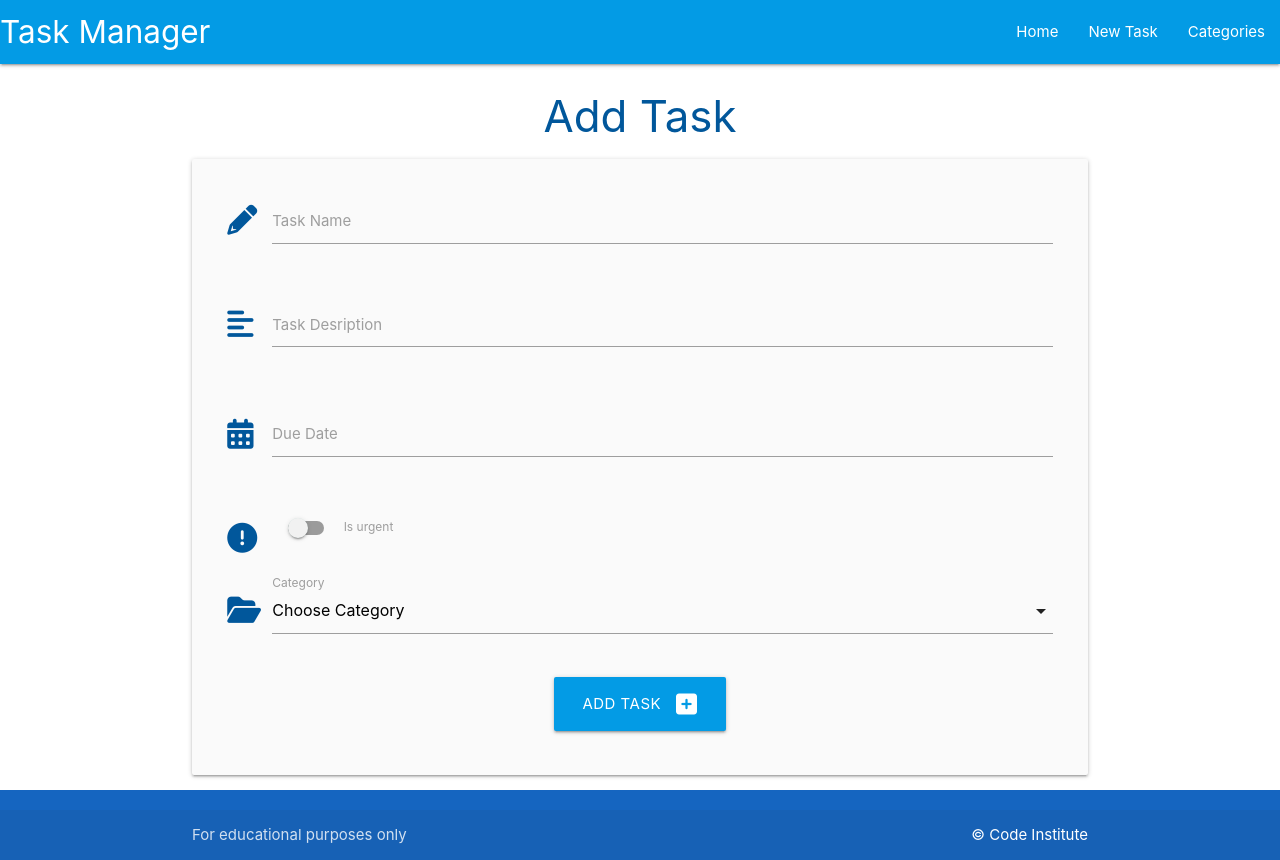
After one commit to Amzzy78/flask-sqlalchemy-task-manager, a Flask app: page /add_task in a window 1280 px wide. The commit adds this page. Run offline with Flask 2, Linux system fonts and the light colour scheme; data that the repository does not hold is empty; some libraries are stand-ins or nearby versions.

Commit message:
Add js initialization

```diff
--- a/taskmanager/routes.py
+++ b/taskmanager/routes.py
@@ -32,3 +32,28 @@ def edit_category(category_id):
         db.session.commit()
         return redirect(url_for("categories"))
     return render_template("edit_category.html", category=category)
+
+
+@app.route("/delete_category/<int:category_id>")
+def delete_category(category_id):
+    category = Category.query.get_or_404(category_id)
+    db.session.delete(category)
+    db.session.commit()
+    return redirect(url_for("categories"))
+
+
+@app.route("/add_task", methods=["GET", "POST"])
+def add_task():
+    categories = list(Category.query.order_by(Category.category_name).all())
+    if request.method == "POST":
+        task = Task(
+            task_name= request.form.get("task_name"),
+            task_description=request.form.get("task_description"),
+            is_urgent=bool(True if request.form.get("is_urgent") else False),
+            due_date=request.form.get("due_date"),
+            category_id=request.form.get("category_id")
+        )
+        db.session.add(task)
+        db.session.commit()
+        return redirect(url_for("home"))
+    return render_template("add_task.html", categories=categories)
--- a/taskmanager/static/js/script.js
+++ b/taskmanager/static/js/script.js
@@ -2,4 +2,16 @@ document.addEventListener("DOMContentLoaded", function () {
     // sidenav initialization
     let sidenav = document.querySelectorAll(".sidenav");
     M.Sidenav.init(sidenav);
-});
+
+
+    // datepicker initialization
+    let datepicker = document.querySelectorAll('.datepicker');
+    M.Datepicker.init(datepicker, {
+        format: "dd mmmm, yyyy",
+        i18n: {done: "Select"}
+    });
+
+    // select initialization
+    let selects = document.querySelectorAll('select');
+    M.FormSelect.init(selects);
+  });
--- /dev/null
+++ b/taskmanager/templates/add_task.html
@@ -0,0 +1,72 @@
+{% extends "base.html" %}
+{% block content %}
+
+<h3 class="light-blue-text text-darken-4 center-align">Add Task</h3>
+
+<div class="row card-panel grey lighten-5">
+    <form class="col s12" method="POST" action="{{ url_for('add_task') }}">
+        <!-- task name -->
+        <div class="row">
+            <div class="input-field col s12">
+                <i class="fas fa-pencil-alt prefix light-blue-text text-darken-4"></i>
+                <input id="task_name" name="task_name" minlength="5" maxlength="50" type="text" class="validate"
+                    required>
+                <label for="task_name">Task Name</label>
+            </div>
+        </div>
+        <!-- task desription-->
+        <div class="row">
+            <div class="input-field col s12">
+                <i class="fas fa-align-left prefix light-blue-text text-darken-4"></i>
+                <textarea id="task_desription" name="task_desription" minlength="5" maxlength="200" type="text"
+                    class="materialize-textarea validate" required></textarea>
+                <label for="task_name">Task Desription</label>
+            </div>
+        </div>
+        <!-- due date -->
+        <div class="row">
+            <div class="input-field col s12">
+                <i class="fas fa-calendar-alt prefix light-blue-text text-darken-4"></i>
+                <input id="due_date" name="due_date" minlength="5" maxlength="50" type="text"
+                    class="datepicker validate" required>
+                <label for="due_date">Due Date</label>
+            </div>
+        </div>
+        <!-- is urgent -->
+        <div class="row">
+            <div class="input-field col s12">
+                <!-- Switch -->
+                <div class="switch">
+                    <i class="fas fa-exclamation-circle prefix light-blue-text text-darken-4"></i>
+                    <label for="is_urgent">
+                        <input id="is_urgent" name="is_urgent" type="checkbox">
+                        <span class="lever"></span>
+                        Is urgent</label>
+                </div>
+            </div>
+        </div>
+        <!-- category_id -->
+        <div class="row">
+            <div class="input-field col s12">
+                <i class="fas fa-folder-open prefix light-blue-text text-darken-4"></i>
+                <select name="category_id" id="category_id" class="validate" required>
+                    <option value="" disabled selected>Choose Category</option>
+                    {% for category in categories %}
+                    <option value="{{ category.id }}">{{ category_name }}</option>
+                    {% endfor %}
+                </select>
+                <label for="category_id">Category</label>
+            </div>
+        </div>
+        <!-- submit button -->
+        <div class="row">
+            <div class="col s12 center-align">
+                <button type="submit" class="btn-large light-blue darken-1">
+                    Add Task <i class="fas fa-plus-square right"></i>
+                </button>
+            </div>
+        </div>
+    </form>
+</div>
+
+{% endblock %}
--- a/taskmanager/templates/base.html
+++ b/taskmanager/templates/base.html
@@ -25,7 +25,7 @@
                 <a href="#" data-target="mobile-demo" class="sidenav-trigger"><i class="fas fa-bars"></i></a>
                 <ul class="right hide-on-med-and-down">
                     <li><a href="{{ url_for('home') }}">Home</a></li>
-                    <li><a href="">New Task</a></li>
+                    <li><a href="{{ url_for('add_task') }}">New Task</a></li>
                     <li><a href="{{ url_for('categories') }}">Categories</a></li>
 
 
@@ -35,7 +35,7 @@
         <!--Mobile sidenav -->
         <ul class="sidenav" id="mobile-demo">
             <li><a href="{{ url_for('home') }}">Home</a></li>
-            <li><a href="">New Task</a></li>
+            <li><a href="{{ url_for('add_task') }}">New Task</a></li>
             <li><a href="{{ url_for('categories') }}">Categories</a></li>
         </ul>
 
--- a/taskmanager/templates/categories.html
+++ b/taskmanager/templates/categories.html
@@ -17,16 +17,14 @@
         <div class="card light-blue darken-4 center-align">
             <div class="card-content white-text">
                 <span class="card-title">{{ category.category_name }}</span>
-
             </div>
             <div class="card-action">
-                <a href="{{ url_for('edit_category', category_id=category.id )}}" class="btn green accent-4">Edit</a>
-                <a href="#" class="btn red">Delete</a>
+                <a href="{{ url_for('edit_category', category_id=category.id) }}" class="btn green accent-4">Edit</a>
+                <a href="{{ url_for('delete_category', category_id=category.id) }}" class="btn red">Delete</a>
             </div>
         </div>
     </div>
     {% endfor %}
 </div>
 
-
 {% endblock %}
```
Also changed, not shown: taskmanager/templates/tasks.html (+8 -0 lines).
